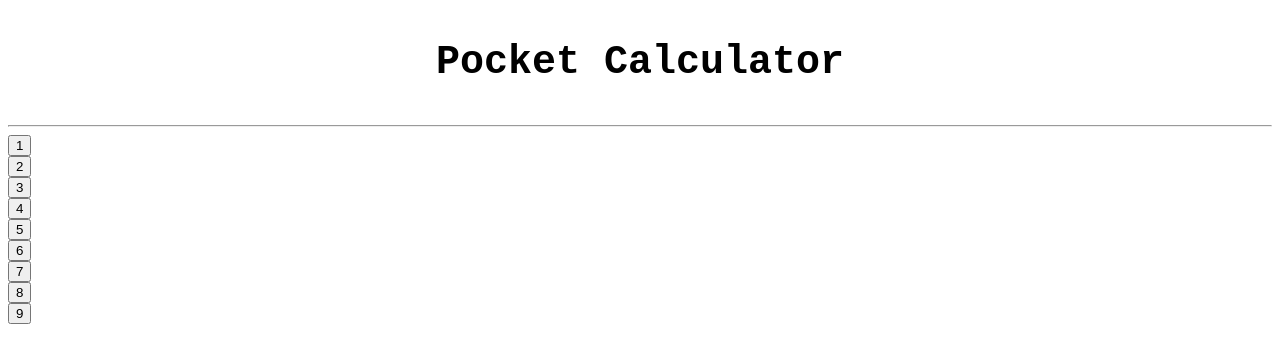
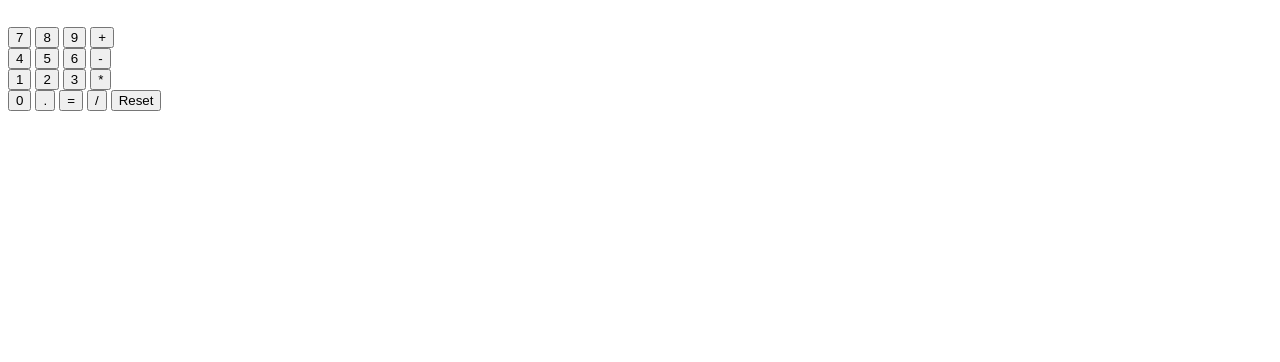
Before and after one commit to ubik97/pocket-calc, a plain HTML site: page pcalc.html in a window 1280 px wide. Drawn offline with Linux system fonts and the light colour scheme.

Commit message:
arranged buttons sort of

```diff
--- a/pcalc.html
+++ b/pcalc.html
@@ -8,44 +8,32 @@
   </head>
 
   <body>
-    <p align="center" class="PageText">Pocket Calculator</p>
-    <hr/>
+    <h1 class="PageText" align="center"></h1>
 
-    <div id="b1">
-    <button>1</button>
-    </div>
+<div id="calculator">
 
-    <div id="b2">
-    <button>2</button>
-    </div>
+  <button class="num">7</button>
+  <button class="num">8</button>
+  <button class="num">9</button>
+  <button>+</button>
+  <br/>
+  <button class="num">4</button>
+  <button class="num">5</button>
+  <button class="num">6</button>
+  <button>-</button>
+  <br/>
+  <button class="num">1</button>
+  <button class="num">2</button>
+  <button class="num">3</button>
+  <button>*</button>
+  <br/>
+  <button class="num" data-num="0">0</button>
+  <button class="num" data-num=".">.</button>
+  <button id="equals" class="equals" data-result="">=</button>
+  <button data-ops="divided by" class="ops">/</button>
+  <button id="reset" class="reset">Reset</button>
+</div>
 
-    <div id="b3">
-    <button>3</button>
-    </div>
-
-    <div id="b4">
-    <button>4</button>
-    </div>
-
-    <div id="b5">
-    <button>5</button>
-    </div>
-
-    <div id="b6">
-    <button>6</button>
-    </div>
-
-    <div id="b7">
-    <button>7</button>
-    </div>
-
-    <div id="b8">
-    <button>8</button>
-    </div>
-
-    <div id="b9">
-    <button>9</button>
-    </div>
 
   </body>
 </html>
--- a/style.css
+++ b/style.css
@@ -3,3 +3,7 @@
   font-weight: bold;
   font-size: 40px;
 }
+
+.num {
+
+}
```
